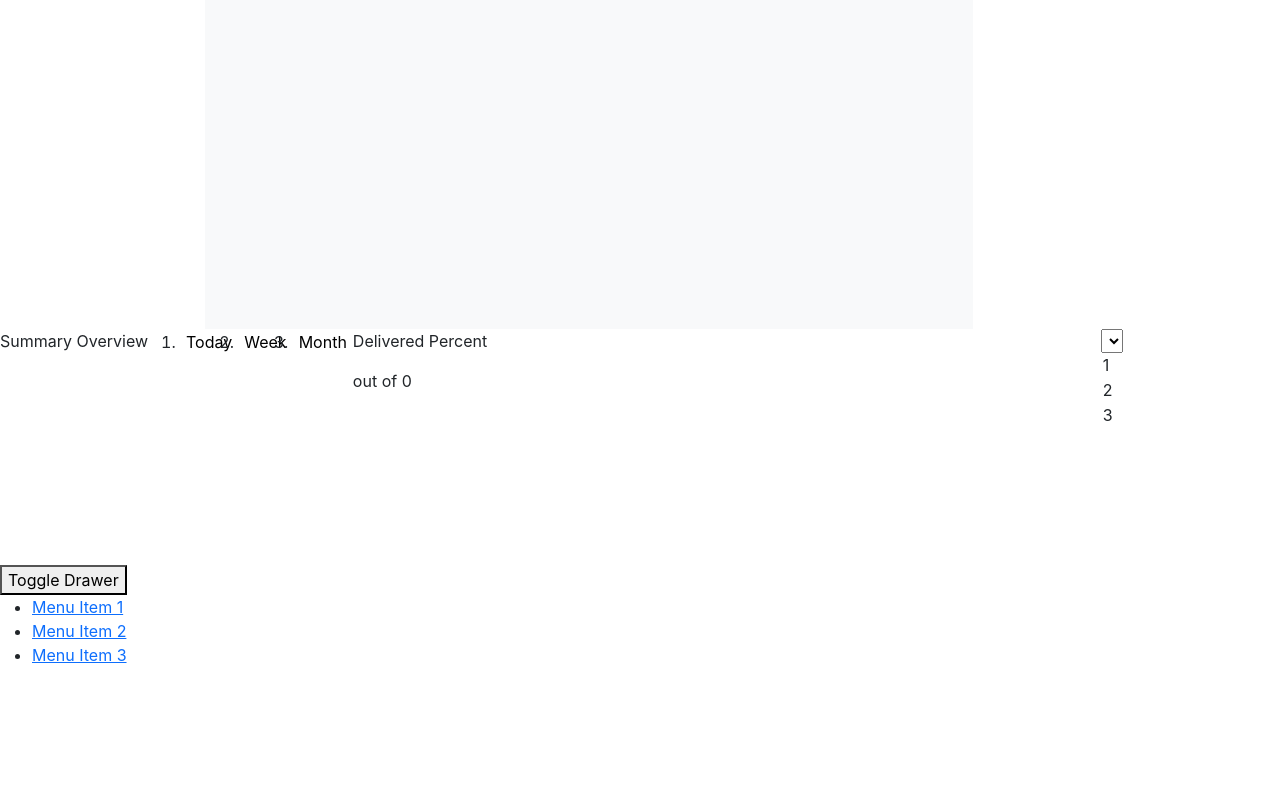
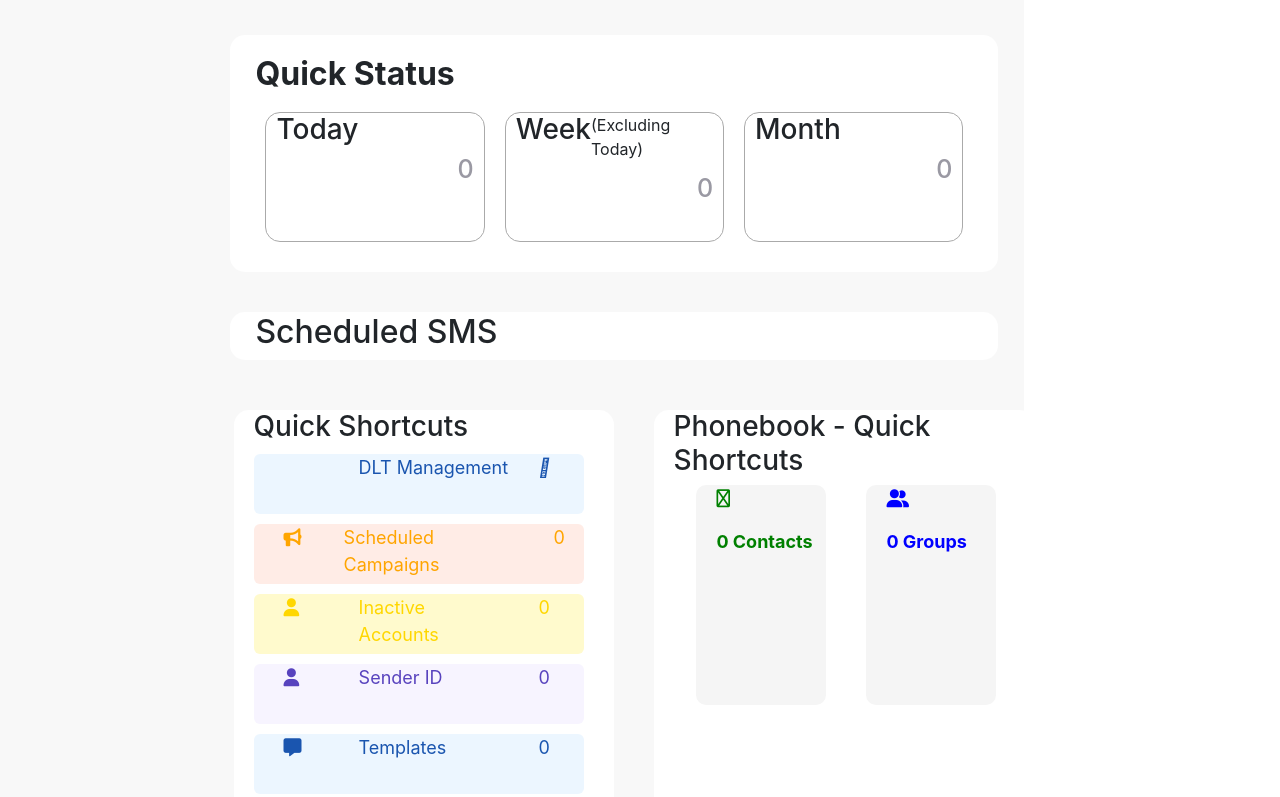
Before and after one commit to Developerteck/easywebservices1, a React (Create React App) app: page / in a window 1280 px wide. Shown: the part 981-1778 px from the top of the page. Before the commit the page ends 1664 px from the top, so only its background shows below. Built offline with nearby package versions, Linux system fonts and the light colour scheme.

Commit message:
modified navbar

```diff
--- a/src/App.js
+++ b/src/App.js
@@ -1,27 +1,30 @@
-
-import React from 'react';
+import React from "react"
 // import './App.css';
 import Header from './Components/Header/Header';
 import Home from './Components/Home/Home';
 import RightNav from './Components/RightNav/RightNav';
 import Sidebar from './Components/Sidebar/Sidebar';
-// import Wel from './Components/Wel';
+ import Wel from './Components/Wel'
+import { BrowserRouter, Routes, Route } from "react-router-dom";
 
-import LeftNavbar from "./component/leftnavbar";
-import ABC from "./routes";
+//import LeftNavbar from "./component/leftnavbar";
+//import ABC from "./routes";
 
 
 function App() {
   return (
     <div className="App">
+    <BrowserRouter>
+    <Sidebar />
+    <Header />
+    <RightNav />
+    <Routes>
 
-     <Sidebar />
-     <Header />
-     <RightNav />
-     <Home />
-
-      <ABC />
-      <LeftNavbar />
+    <Route path="/" element={<Home/>}>Home</Route>
+    {/*<Route path="/rightnav" element={<RightNav/>}>RightNav</Route>*/}
+    <Route path="/wel" element={<Wel/>}>Wel</Route>
+    </Routes>
+    </BrowserRouter>
 
     </div>
   );
--- a/src/Components/Header/Header.js
+++ b/src/Components/Header/Header.js
@@ -6,12 +6,10 @@ export const Header = () => {
     <div className='header'>
         <div class="header-section1">
           <h2 id="dashboard_title" class="title wfid_temp9392457602 p">Dashboard</h2>
-          <p id="current_date" class="subtitle wfid_temp9392457730 p">Thursday 9 March 2023</p>
+          <p id="current_date" class="subtitle wfid_temp9392457730 p">Thursday 13 March 2023</p>
        </div>
        <div className='header-section2'>
          <h1>500</h1>
-           <p className="fa-regular fa-bell  bel"></p>
-           <p className="fa-regular fa-bell  bel"></p>
            <p className="fa-regular fa-bell  bel"></p>
          </div>
     </div>
--- a/src/Components/Header/header.css
+++ b/src/Components/Header/header.css
@@ -1,6 +1,5 @@
 .header{
     width: 60%;
-    height: 100vh;
     padding-top: 60px;
     margin-left: 16%;
     background-color: #f8f9fa;
--- a/src/Components/Home/Home.js
+++ b/src/Components/Home/Home.js
@@ -1,40 +1,109 @@
 import React from 'react'
-import './home.css';
+import './home.css'
 
 const Home = () => {
   return (
-    <div className='hom'>
-    <div class="summary-section-1 wfid_temp9392457858" style={{display:"inline-flex"}}>
-    <div class="graph-content wfid_graph_body wfid_temp9392457986">
-        <div class="heading d-flex wfid_temp9392458114">
-            <div class="summary-overview wfid_temp9392458242">
-                <p id="summary_overview_title" class="subtitle wfid_temp9392458370 p">Summary Overview</p>
+    <div class="Home">
+
+  <div class="hom">
+  	<div class="hom1">
+  		<div class="hom1_left">
+  			<h3>Summary Overview</h3>
+  			<p>Today</p>
+  			<p>Week</p>
+  			<p>Month</p>
   		</div>
-            <div class="one-row wfid_temp9392458498">
-                <ol id="summary" class="d-flex wfid_summary wfid_temp9392458626 list">
-                    <li id="today" class="wfid_today wfid_temp9392458754 listitem"><button id='summary_today' class='wfid_summary_today bg-transparent' style={{outline:"none", border: "0",
-boxshadow: "none"}} onclick='todayData()'>Today</button></li>
-                    <li id="week" class="active wfid_week wfid_temp9392458882 listitem"><button id='summary_week' class='wfid_summary_week bg-transparent' style={{outline:"none", border: "0",
-boxshadow:"none"}} onclick='weekData()'>Week</button></li>
-                    <li id="month" class="active wfid_month wfid_temp9392459010 listitem"><button id='summary_month' class='wfid_summary_month bg-transparent' style={{outline:"none", border: "0",
-boxshadow:"none"}} onclick='monthData()'>Month</button></li>
-                </ol>
+  		<div class="hom1_right">
+  			<h2>Delivered Percent</h2>
+  			<p style={{color: "#aaa"}}>out of 0</p>
+  			<h3 style={{textalign: "center", paddingtop: "60px"}}>No Data%</h3>
+
   		</div>
   	</div>
-        <div id="chart_panel" class="wfid_chart_panel wfid_temp9392459138" style={{height: "auto", width: "auto"}}><canvas id='lineChart' class='h-240 w-100' className='wfid_lineChart'></canvas></div>
+
   </div>
-    <div id="dlr_content" class="dlr-content wfid_dlr_content wfid_temp9392459266">
-        <div class="chart-header wfid_temp9392459394">
-            <div class="chart-info wfid_temp9392459522">
-                <p id="dlr_title_text" class="title wfid_dlr_label wfid_temp9392459650 p" style={{fontsize:"15px"}}>Delivered Percent</p>
-                <p id="dlr_perc" class="subtitle wfid_dlr_perc wfid_temp9392459778 p">out of 0</p>
+
+ <div class="hom2_0">
+ 	<h2>Quick Status</h2>
+  <div class="hom2">
+  		<div class="hom2_1">
+  			<h3>Today</h3>
+  			<h4>0</h4>
+  		</div>
+
+  		<div class="hom2_1">
+  			<div class="hom2_2">
+  			  <h3>Week</h3>
+  			  <p style={{paddingtop: "5px"}}>(Excluding Today)</p>
+  			  <h4>0</h4>
   		   </div>
   		</div>
-        <div class="chart-container wfid_chart_container wfid_temp9392459906">
-            <div class="index-custom-pie-chart index-custom-apex-pie-chart w-auto h-auto wfid_temp9392460034"><canvas id='pieChart' class='wfid_pieChart'></canvas></div>
+
+  		<div class="hom2_1">
+  			<h3>Month</h3>
+  			<h4>0</h4>
+  		</div>
+
+  	</div>
+  </div>
+
+  <div class="hom3">
+  	<h2>Scheduled SMS</h2>
+
+  </div>
+
+  {/* ============Step4============== */}
+
+  <div class="hom4">
+
+  	<div class="hom4_0">
+  	<div class="hom4_left">
+  		<h3>Quick Shortcuts</h3>
+  		<div class="hom4_left1">
+  			<p></p>
+  			<p style={{width: "150px"}}>DLT Management</p>
+  			<p><i class="fa-light fa-arrow-up-right-from-square"></i></p>
+  		</div>
+
+  		<div class="hom4_left2">
+  			<p><i class="fa-solid fa-bullhorn"></i></p>
+  			<p style={{width: "180px"}}>Scheduled Campaigns</p>
+  			<p>0</p>
+  		</div>
+  		<div class="hom4_left3">
+  			<p><i class="fa-solid fa-user"></i></p>
+  			<p style={{width: "150px"}}>Inactive Accounts</p>
+  			<p>0</p>
+  		</div>
+  		<div class="hom4_left4">
+  			<p><i class="fa-solid fa-user"></i></p>
+  			<p style={{width: "150px"}}>Sender ID</p>
+  			<p>0</p>
+  		</div>
+
+  		<div class="hom4_left5">
+  			<p><i class="fa-solid fa-message"></i></p>
+  			<p style={{width: "150px"}}>Templates</p>
+  			<p>0</p>
+  		</div>
+
+  	</div>
+  	<div class="hom4_right">
+  		<h3>Phonebook - Quick Shortcuts</h3>
+  		<div class="hom4_right1">
+  			<div class="hom4_right2">
+  				<p><i class="fa-regular fa-user-pen"></i></p>
+  				<p>0 Contacts</p>
+  			</div>
+  			<div  class="hom4_right2_1">
+  				<p><i class="fa-solid fa-user-group"></i></p>
+               <p>0 Groups</p>
   			</div>
   		</div>
   	</div>
+  </div>
+  </div>
+
   </div>
   )
 }
--- a/src/Components/Home/home.css
+++ b/src/Components/Home/home.css
@@ -0,0 +1,220 @@
+body{
+    background: #f8f8f8;
+}
+
+.hom{
+    width: 60%;
+    /*border: 2px solid red;*/
+    border-radius: 15px;
+    background: #fff;
+    margin-left: 18%;
+    height: auto;
+    padding: 0 25px;
+}
+.hom1{
+    display: flex;
+    justify-content: space-around;
+
+}
+.hom1_left{
+    display:flex;
+    column-gap: 30px;
+    justify-content: center;
+    /*grid-template-columns: 1fr 1fr 1fr 1fr;*/
+
+}
+.hom1_left p{
+    padding-top: 5px;
+}
+.hom1_right{
+    border-radius: 10px;
+    margin-top: 20px;
+    margin-bottom: 20px;
+    width: 200px;
+    height: 270px;
+    margin-left: 10%;
+    background: #f8f8f8;
+    padding: 20px 20px;
+}
+.hom2_0{
+   width: 60%;
+    margin-top: 50px;
+    border-radius: 15px;
+    background: #fff;
+    margin-left: 18%;
+    height: auto;
+    padding: 0 25px;
+}
+.hom2_0 h2{
+    padding-top: 20px;
+    font-weight: bold;
+}
+.hom2{
+    display: grid;
+    grid-template-columns: 1fr 1fr 1fr;
+    /*border: 2px solid #aaa;*/
+
+}
+.hom2_1{
+    border: 1px solid #aaa;
+    border-radius: 15px;
+    margin: 10px;
+    margin-bottom: 30px;
+    padding-left: 10px;
+    padding-right: 10px;
+    height: 130px;
+
+    /*gap: 20px;*/
+}
+.hom2_2{
+   display: flex;
+   justify-content: space-between;
+}
+.hom2_1 h4{
+    float: right;
+    padding-top: 0px;
+    color: #9a99a3;
+    font-size: 25px;
+}
+.hom2_2 h4{
+    float: right;
+    padding-top: 60px;
+    color: #9a99a3;
+    font-size: 25px;
+}
+.hom3{
+     width: 60%;
+    margin-top: 40px;
+    border-radius: 15px;
+    background: #fff;
+    margin-left: 18%;
+    height: auto;
+    padding: 1px 25px;
+}
+.hom4{
+    margin-top: 50px;
+}
+.hom4_0{
+    display: grid;
+    grid-template-columns: 1fr 1fr;
+    justify-content: center;
+    width: 60%;
+    grid-gap: 40px;
+    margin-left: 19.5%;
+    height: auto;
+}
+
+.hom4_left{
+    background-color: #fff;
+    border-radius: 15px;
+    width: 380px;
+    margin-bottom: 30px;
+    padding-left: 20px;
+    padding-bottom: 30px;
+}
+.hom4_left1{
+    display: grid;
+    grid-template-columns: 1fr 1fr 1fr;
+    border-radius: 6px;
+    font-size: 18px;
+    grid-gap: 30px;
+    height: 60px;
+    margin-right: 30px;
+     padding-left: 30px;
+    margin-top: 10px;
+    color:#1a55af;
+    background-color:#ecf6ff;
+}
+.hom4_left2{
+    display: grid;
+    grid-template-columns: 1fr 1fr 1fr;
+    border-radius: 6px;
+    font-size: 18px;
+    grid-gap: 30px;
+      height: 60px;
+    margin-right: 30px;
+    padding-left: 30px;
+    justify-content: center;
+    margin-top: 10px;
+    color: orange;
+    background-color:#ffece6;
+}
+.hom4_left3{
+    display: grid;
+    grid-template-columns: 1fr 1fr 1fr;
+    border-radius: 6px;
+    font-size: 18px;
+    grid-gap: 30px;
+      height: 60px;
+    margin-right: 30px;
+    padding-left: 30px;
+    justify-content: center;
+    margin-top: 10px;
+    color: #FFD700;
+    background-color:#FFFACD;
+}
+.hom4_left4{
+    display: grid;
+    grid-template-columns: 1fr 1fr 1fr;
+    border-radius: 6px;
+    font-size: 18px;
+    grid-gap: 30px;
+      height: 60px;
+    margin-right: 30px;
+    padding-left: 30px;
+    justify-content: center;
+    margin-top: 10px;
+    color: #5843be;
+    background-color:#f7f4ff;
+}
+.hom4_left5{
+    display: grid;
+    grid-template-columns: 1fr 1fr 1fr;
+    border-radius: 6px;
+    font-size: 18px;
+    grid-gap: 30px;
+      height: 60px;
+    margin-right: 30px;
+    padding-left: 30px;
+    justify-content: center;
+    margin-top: 10px;
+    color:#1a55af;
+   background-color:#ecf6ff;
+}
+.hom4_right{
+    background-color: #fff;
+    border-radius: 15px;
+    width: 380px;
+    margin-bottom: 30px;
+    padding-left: 20px;
+}
+
+.hom4_right1{
+    display: grid;
+    grid-template-columns: 1fr 1fr;
+    justify-content: center;
+    width: 60%;
+    grid-gap: 40px;
+    margin-left: 18%;
+    height: auto;
+}
+.hom4_right2{
+    border-radius: 10px;
+    font-size: 18px;
+    width: 130px;
+    height: 220px;
+    color: green;
+    font-weight: bold;
+    padding-left: 20px;
+    background-color: #f5f5f5;
+}
+.hom4_right2_1{
+    border-radius: 10px;
+    font-size: 18px;
+    width: 130px;
+    height: 220px;
+    font-weight: bold;
+    color: blue;
+    padding-left: 20px;
+    background-color: #f5f5f5;
+}
--- a/src/Components/RightNav/RightNav.js
+++ b/src/Components/RightNav/RightNav.js
@@ -4,11 +4,11 @@ import './rightnav.css'
 const RightNav = () => {
   return (
     <div className='rightNav'>
-     <select>Easy Web</select>
-     <option>1</option>
-     <option>2</option>
-     <option>3</option>
-
+          <select style={{width:"120px"}}>
+           <option value="easy web">EASY WEB</option>
+           <option value="Noida">Noida</option>
+           <option value="Greater Noida">Greater Noida</option>
+          </select>
     </div>
   )
 }
--- a/src/Components/RightNav/rightnav.css
+++ b/src/Components/RightNav/rightnav.css
@@ -1,4 +1,15 @@
 .rightNav{
-    width: 14%;
+    width: 20%;
+    background-color: #fff;
+    height: 178vh;
     float: right;
+    margin-top:-146px;
+    padding-top: 70px;
+    padding-left: 40px;
+   outline: none;
 }
+.rightNav select{
+    border: none;
+    background-color: none;
+    outline: none;
+}
--- a/src/Components/Sidebar/sidebar.css
+++ b/src/Components/Sidebar/sidebar.css
@@ -11,6 +11,10 @@
   left: 0;
   z-index: 1006;
   min-width: 64px;
+  height: 1300px;
   background: #41464b;
   transition: min-width 0.2s;
 }
+button:not(:disabled) {
+  cursor: pointer;
+}
--- a/src/Components/Wel.js
+++ b/src/Components/Wel.js
@@ -2,7 +2,9 @@ import React from 'react'
 
 const Wel = () => {
   return (
-    <div>Wel</div>
+    <div>
+    <h1 style={{marginLeft:"18%"}}>Welcome to Noida</h1>
+    </div>
   )
 }
 
```
Lines whose indentation alone changed are shown as unchanged.
